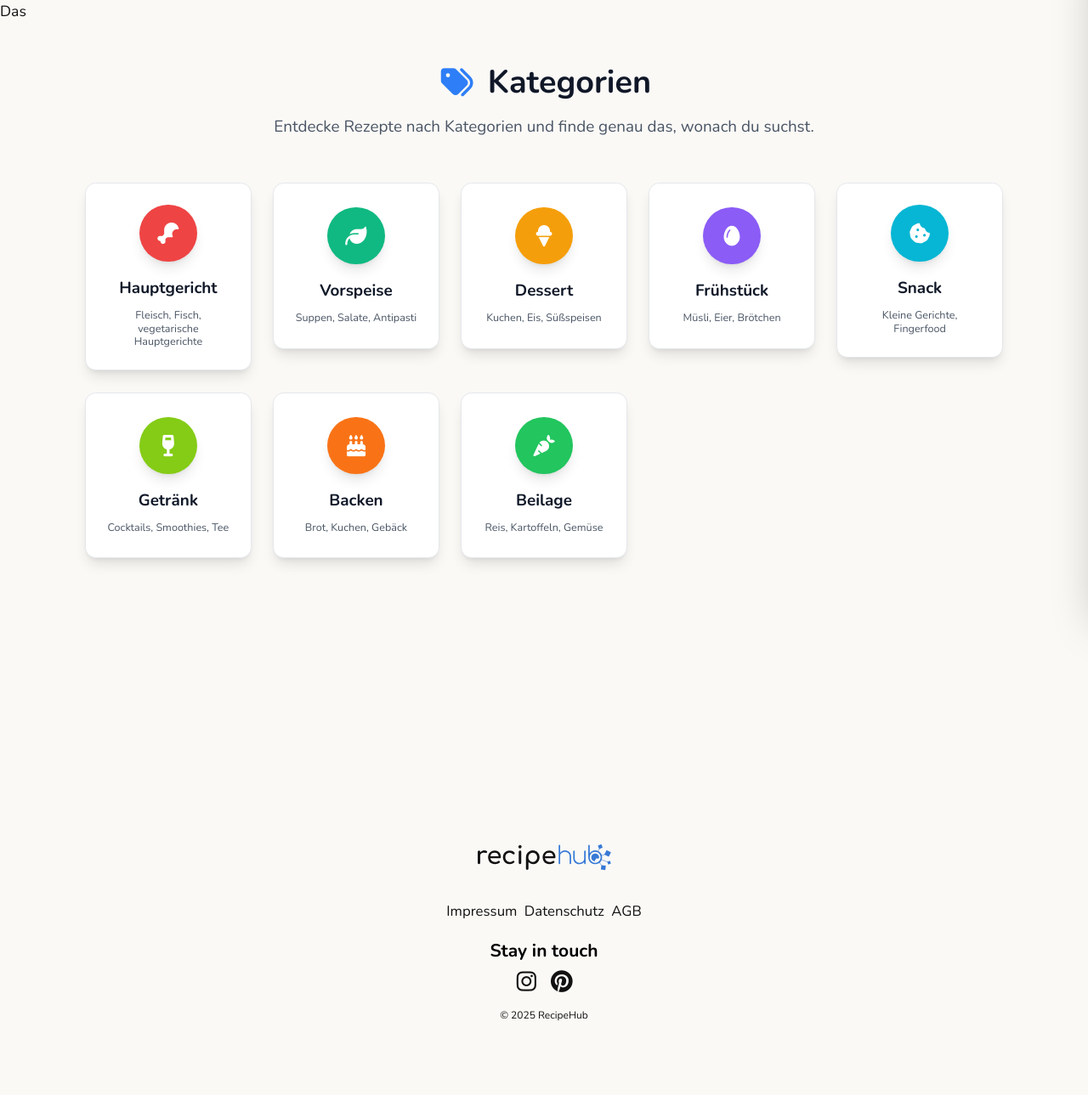
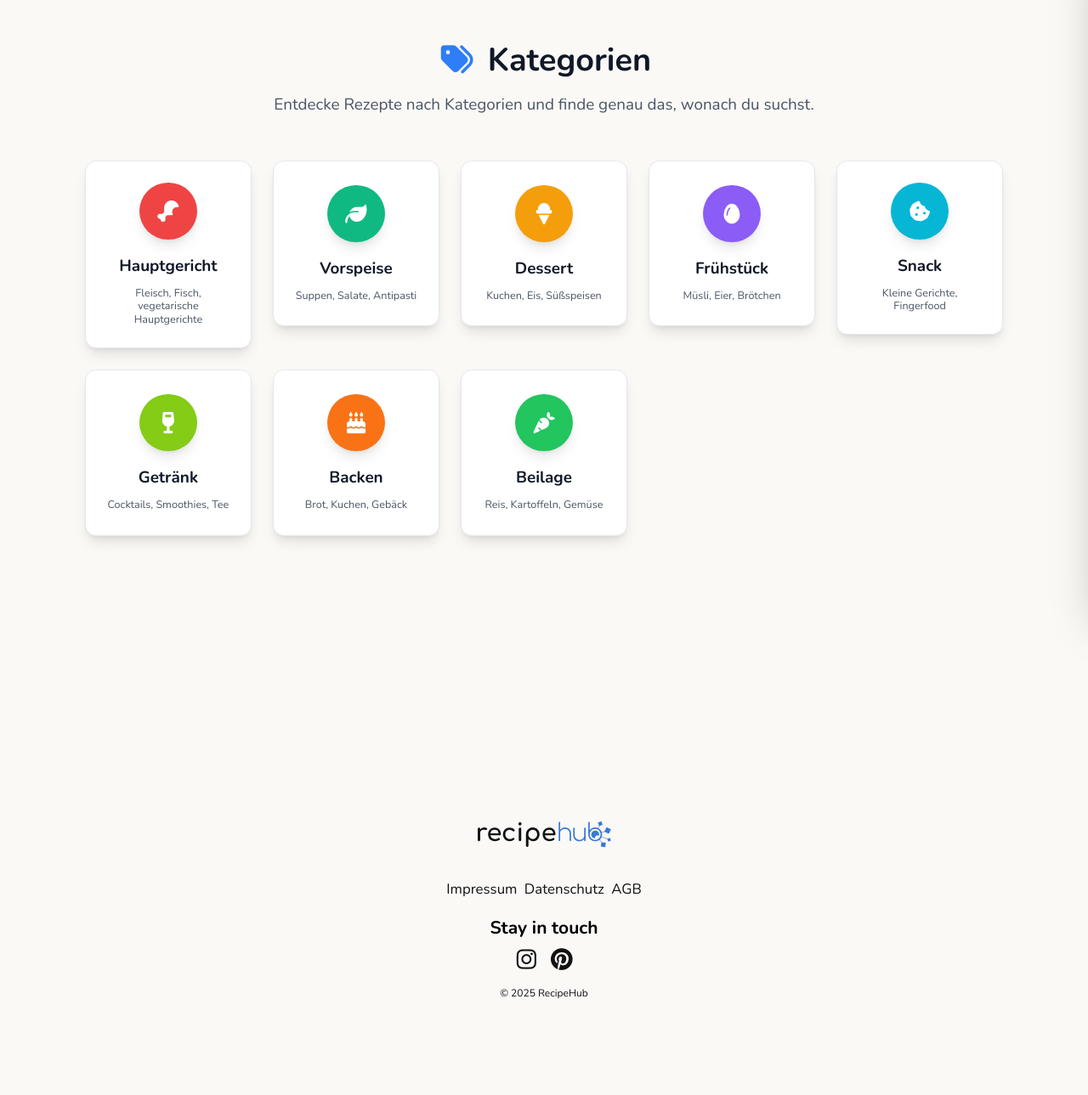
Before and after one commit to juri911/ddev-recipeDB, a PHP site: page /categories.php in a window 1280 px wide. Shown: the part 80-1369 px from the top of the page at 85% size. After the commit the page ends 1256 px from the top, so only its background shows below. Run offline with PHP 8.4, Linux system fonts and the light colour scheme; data comes from the database, SQL or seed files in the repository; data that the repository does not hold is empty; some libraries are stand-ins or nearby versions.

Commit message:
jetzt aktuell

```diff
--- a/public/includes/admin_nav.php
+++ b/public/includes/admin_nav.php
@@ -1,4 +1,4 @@
-Das<?php
+<?php
 if (is_admin()):
     // Get quick stats for badges
     try {
```
